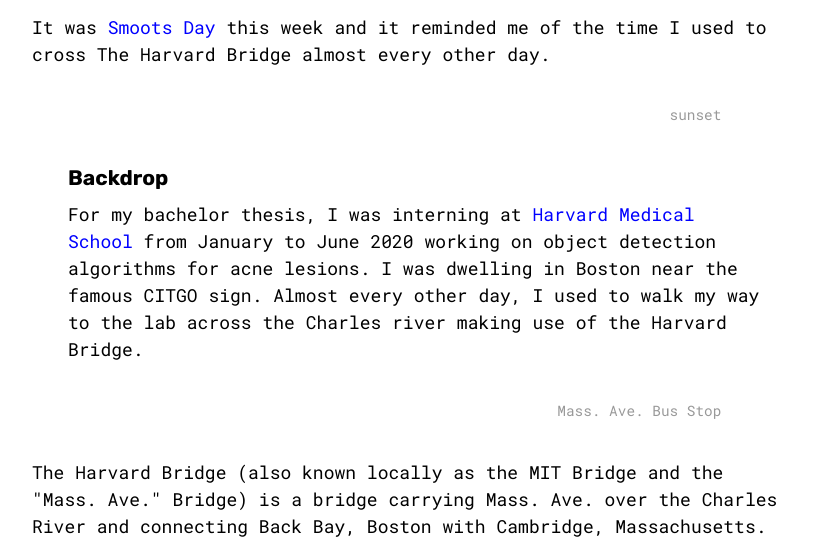
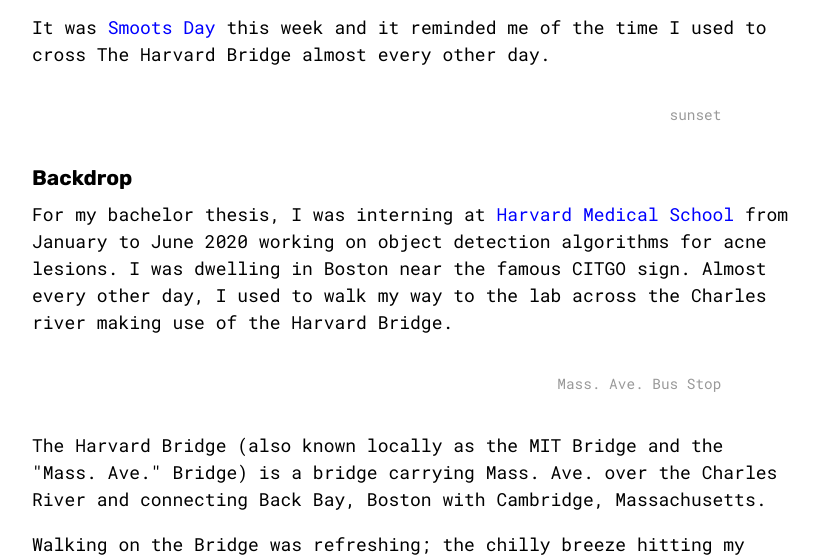
Before and after one commit to itsron143/rounakvyas.me, a Gatsby site: page /blog/smoots/ in a window 1280 px wide. Shown: the part 218-773 px from the top of the page, without its empty margins (225-1044 px from the left). Built offline with nearby package versions, Linux system fonts and the light colour scheme; Gatsby itself is replaced by a stand-in of ours; some packages are replaced by stand-ins of ours.

Commit message:
looks better

```diff
--- a/src/content/posts/smoots/index.mdx
+++ b/src/content/posts/smoots/index.mdx
@@ -30,8 +30,8 @@ It was <XA href="https://www.instagram.com/p/CF7JjrPAu9C/"> Smoots Day</XA> this
   <ZoomImage src={bridge} zoomSrc={bridgeZoom} caption={<span>sunset</span>} />
 </div>
 
-><h3>Backdrop</h3>
->For my bachelor thesis, I was interning at <XA href="https://cetbwh.org">Harvard Medical School</XA> from January to June 2020 working on object detection algorithms for acne lesions. I was dwelling in Boston near the famous CITGO sign. Almost every other day, I used to walk my way to the lab across the Charles river making use of the Harvard Bridge.
+<h3>Backdrop</h3>
+For my bachelor thesis, I was interning at <XA href="https://cetbwh.org">Harvard Medical School</XA> from January to June 2020 working on object detection algorithms for acne lesions. I was dwelling in Boston near the famous CITGO sign. Almost every other day, I used to walk my way to the lab across the Charles river making use of the Harvard Bridge.
 
 <div class="blog-inset">
   <ZoomImage src={busStop} zoomSrc={busStopZoom} caption={<span>Mass. Ave. Bus Stop</span>} />
```
